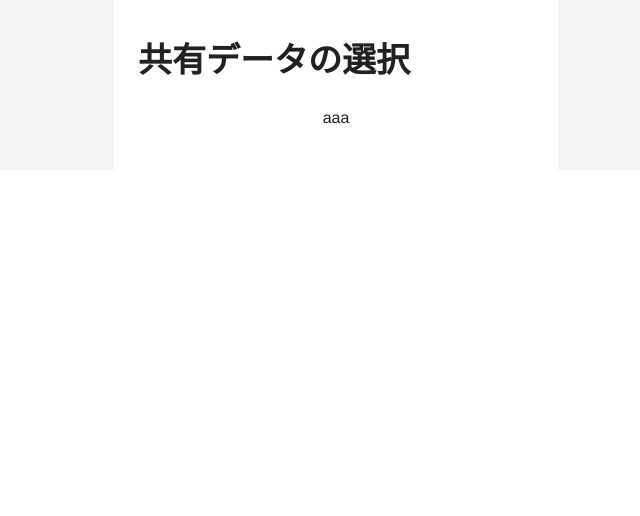
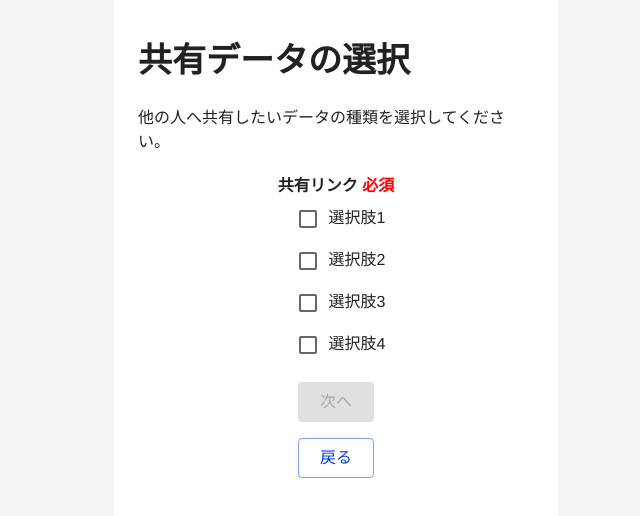
Before and after one commit to STECH-for-My-Shienkin-Navi/My-Shienkin-Navi, a React (Vite) app: page /DataShare in a window 1280 px wide. Shown: the top 516 px of the page, without its empty margins (304-944 px from the left). Built offline with nearby package versions, Linux system fonts and the light colour scheme.

Commit message:
feat: データを共有するページ

```diff
--- a/src/components/pages/DataSharePage.tsx
+++ b/src/components/pages/DataSharePage.tsx
@@ -1,10 +1,145 @@
-import { FC } from 'react';
+import { FC, useState } from 'react';
+import { useNavigate } from 'react-router-dom';
+
 import { MainLayout } from '../layout/MainLayout';
+import { Checkbox, Stack, Typography } from '@mui/material';
+
+import { Box } from '@mui/system';
+import { Col } from '../common/Col';
+import { CommonButton } from '../common/CommonButton';
+
+import { Dialog } from '@mui/material';
+import { DialogTitle } from '@mui/material';
+import { DialogContent } from '@mui/material';
+import { DialogContentText } from '@mui/material';
+import { DialogActions } from '@mui/material';
+
+const data = [
+  {
+    label: '選択肢1',
+    isCheck: false
+  },
+  {
+    label: '選択肢2',
+    isCheck: false
+  },{
+    label: '選択肢3',
+    isCheck: false
+  },{
+    label: '選択肢4',
+    isCheck: false
+  },
+]
 
 export const DataSharePage: FC = () => {
+  const navigate = useNavigate();
+
+  const [textValue, setTextValue] = useState<string>('');
+  const [textError, setTextError] = useState<boolean>(false);
+  const [nextButtonIsDisabled, setNextButtonIsDisabled] = useState<boolean>(true);
+const [CheckList, setCheckList] = useState(data);
+
+  const [dialogOpen, setDialogOpen] = useState(false);
+
+  const handleClose = () => {
+    setDialogOpen(false);
+  };
+
+  const handle = () => {
+    console.log('clicked');
+  };
+
+  const textValidation = (text: string) => {
+    if (text === '') {
+      setTextError(true);
+      setNextButtonIsDisabled(true);
+    } else {
+      setTextError(false);
+      setNextButtonIsDisabled(false);
+    }
+  };
+
+  // const Checkbox = () => {
+  //   return (
+  //     <Box sx={{marginTop: "30px", mx: 2, mt: 2}}>
+  //         <Col spacing={2}>
+  //         <CommonButton isDisabled={nextButtonIsDisabled} onClick={() => setDialogOpen(true)}>次へ</CommonButton>
+  //         <CommonButton isSecondary onClick={() => navigate('/DataTop')}>戻る</CommonButton>
+  //         </Col>
+  //     </Box>
+  //     )
+  //   }
+
+  interface CheckboxProps {
+    label: string;
+  }
+
+  // const Checkbox: React.FC<CheckboxProps> = ({ label }) => {
+  //   return (
+  //     <label>
+  //       <input type="checkbox" />
+  //         {label}
+  //       </label>
+  //   );
+  // };
+
+  // export const App: React.FC = () => {
+  //   return (
+  //     <div>
+  //       <Checkbox label="選択肢1" />
+  //       <Checkbox label="選択肢2" />
+  //       <Checkbox label="選択肢3" />
+  //     </div>
+  //   );
+  // };
+
+  const checkHandle = (index:number ) => {
+    const setItem =   CheckList.map((prevItem,activeIndex)=>{
+      return({
+        label: prevItem.label,
+        isCheck: index === activeIndex ? !prevItem.isCheck : prevItem.isCheck
+      })
+    })
+    setCheckList([...setItem])
+  }
+
   return (
     <MainLayout title="共有データの選択">
-      <div>aaa</div>
+      {/*共有確認モーダル*/}
+      <Dialog open={dialogOpen} onClose={handleClose}>
+        <DialogTitle>共有データ確認</DialogTitle>
+        <DialogContent>
+          <DialogContentText>
+            以下のデータを共有します。よろしいですか？
+          </DialogContentText>
+          <DialogContentText>
+            <ul>
+              <li>データ名: XXXX</li>
+            </ul>
+          </DialogContentText>
+          <DialogActions>
+            <CommonButton isDisabled={false} onClick={handleClose}>はい</CommonButton>
+            <CommonButton isSecondary onClick={handleClose}>いいえ</CommonButton>
+          </DialogActions>
+        </DialogContent>
+      </Dialog>
+
+      <Typography variant='body1' style={{marginBottom: "20px"}}>他の人へ共有したいデータの種類を選択してください。 </Typography>
+      <Typography variant='body1' style={{fontWeight: "bold"}}>共有リンク <span style={{color: "#FF0000"}}>必須</span></Typography>
+      <Stack>{CheckList.map((item,index) => {
+        return(
+        <Box key={item.label}>
+          <Checkbox checked={item.isCheck} onChange={()=>{checkHandle(index)}}/>
+          {item.label}
+        </Box>)
+      })}</Stack>
+      <Box sx={{marginTop: "30px", mx: 2, mt: 2}}>
+        <Col spacing={2}>
+          <CommonButton isDisabled={nextButtonIsDisabled} onClick={() => setDialogOpen(true)}>次へ</CommonButton>
+          <CommonButton isSecondary onClick={() => navigate('/DataTop')}>戻る</CommonButton>
+        </Col>
+      </Box>
     </MainLayout>
-  );
-};
+  )
+
+}
```
